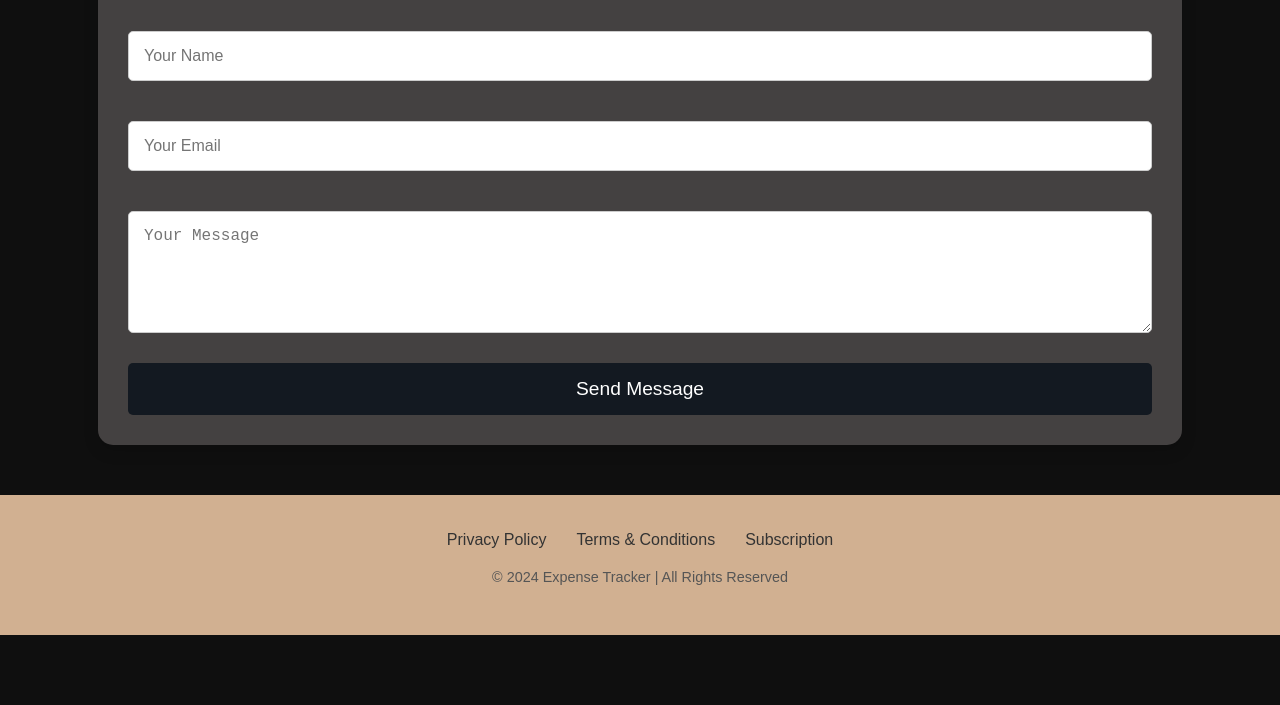
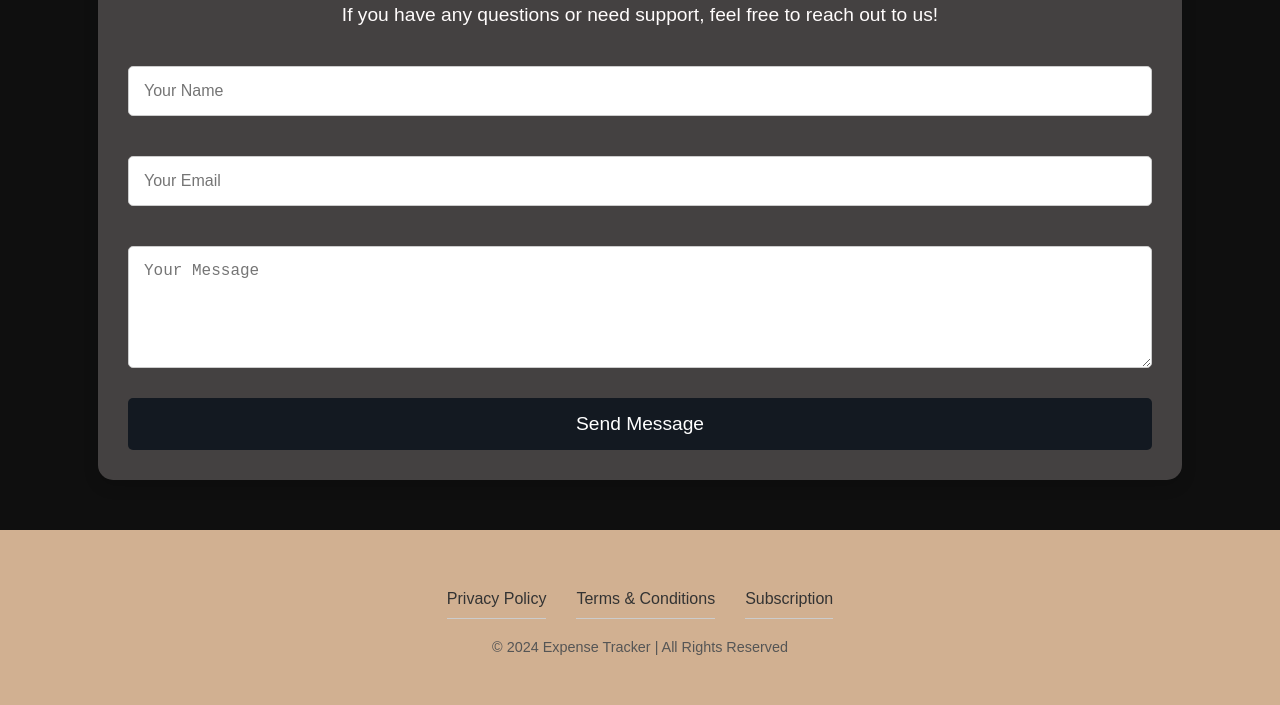
Before and after one commit to AndleebInTech/AndleebWebDev, a plain HTML site: page contact.html in a window 1280 px wide. Shown: the part 352-1057 px from the top of the page. Before the commit the page ends 987 px from the top, so only its background shows below. Drawn offline with Linux system fonts and the light colour scheme; files that its build step writes are made by us from their sources; a script that the page names is missing.

Commit message:
Update contact.html
Signed-off-by: Andleeb Fatima <andleeb.cs@gmail.com>

```diff
--- a/contact.html
+++ b/contact.html
@@ -4,7 +4,8 @@
     <meta charset="UTF-8">
     <meta name="viewport" content="width=device-width, initial-scale=1.0">
     <title>Contact Us | Expense Tracker</title>
-    <link rel="stylesheet" href="css/contact.css">
+    <link rel="stylesheet" href="style.css">
+    <link rel="stylesheet" href="contact.css">
 </head>
 <body>
     <!-- Navbar -->
```
